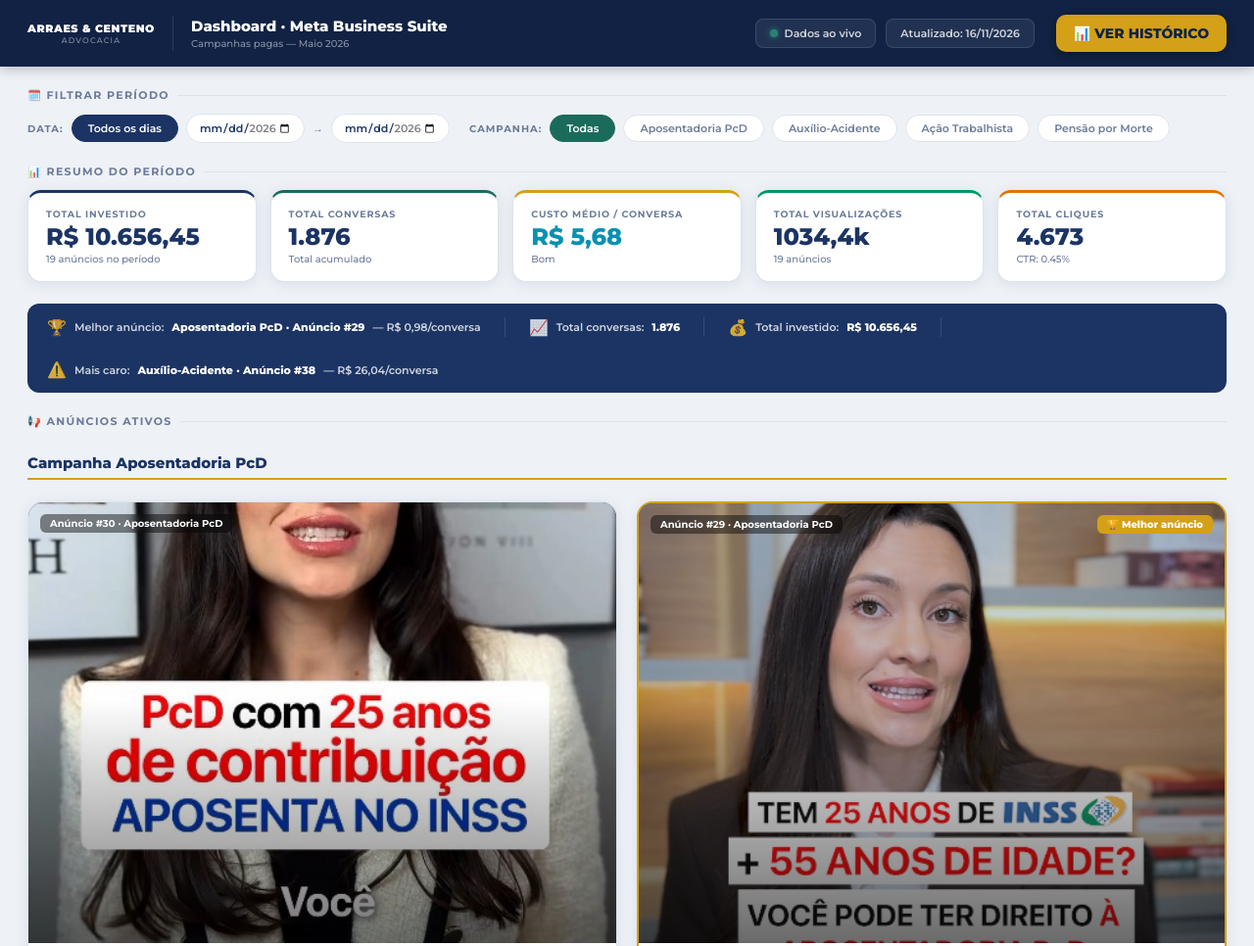
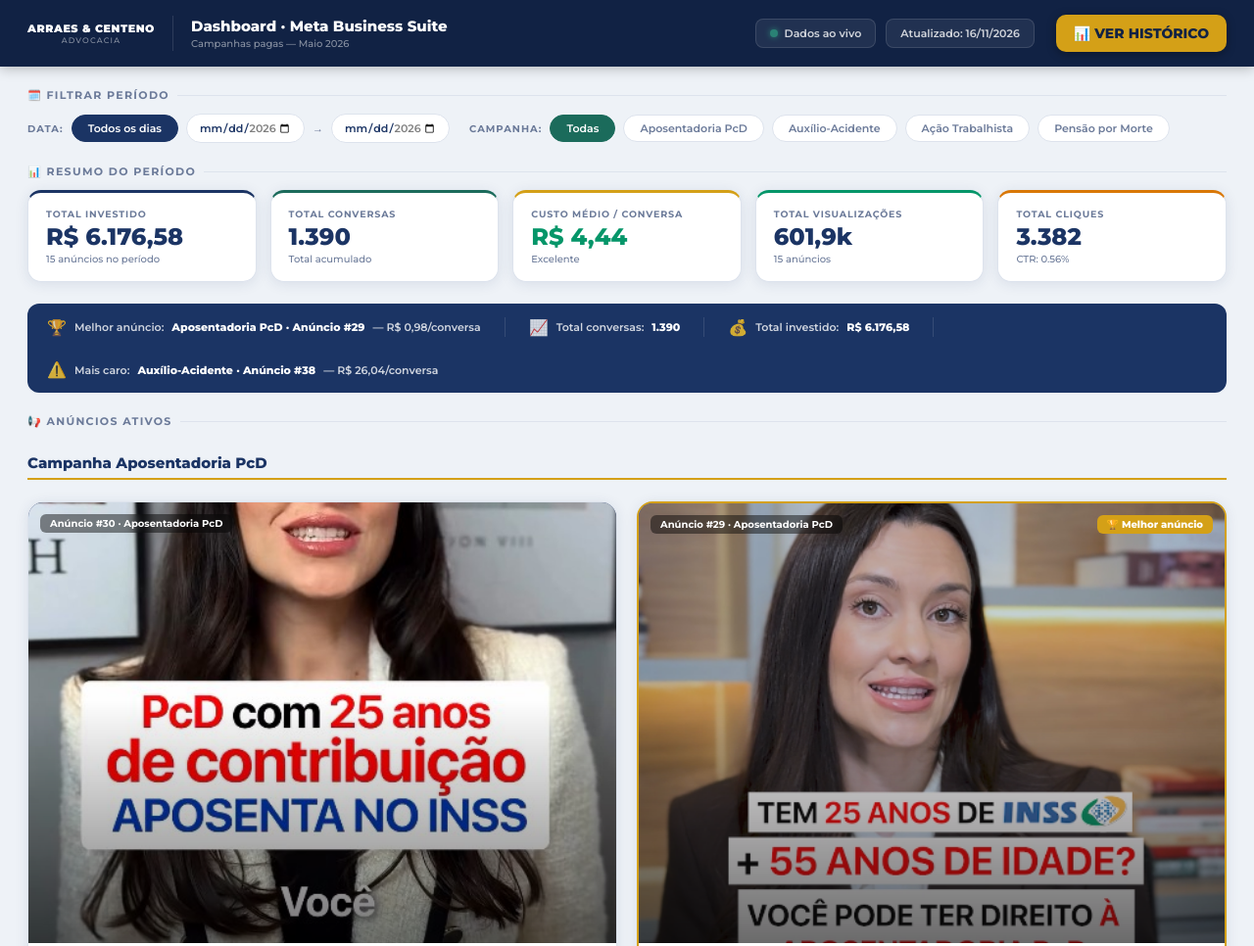
Before and after one commit to iborges3591-jpg/dashboardmetaads, a plain HTML site: page index.html in a window 1280 px wide. Shown: the top 966 px of the page at 98% size. Drawn offline with nearby package versions, Linux system fonts and the light colour scheme.

Commit message:
Refactor ACTIVE_IDS and update filtering logic

```diff
--- a/index.html
+++ b/index.html
@@ -1433,7 +1433,7 @@ id: 'aux_motorista', cat: 'trab', catLabel: 'Ação Trabalhista', num: 'Anúncio
   { id: 'pen_1211', cat: 'pen', catLabel: 'Pensão por Morte', num: 'Anúncio #32', person: '', headline: 'O PAI DO SEU FILHO FALECEU? VOCÊS PODEM TER DIREITO À PENSÃO MENSAL DO INSS', reception: '#32 Quero falar sobre a pensão por morte', igUrl: '', bgGradient: 'linear-gradient(160deg, #1B3464 0%, #2d5fa3 60%, #1B6B5B 100%)', imgFile: 'fotos/pensao_morte_pai.png', daily: [] },
   { id: 'pen_1611', cat: 'pen', catLabel: 'Pensão por Morte', num: 'Anúncio #36', person: '', headline: 'O PAI DO SEU FILHO FALECEU? VOCÊS PODEM TER DIREITO À PENSÃO MENSAL DO INSS', reception: '#36 Quero falar sobre a pensão por morte', igUrl: '', bgGradient: 'linear-gradient(160deg, #1B3464 0%, #2d5fa3 60%, #1B6B5B 100%)', imgFile: 'fotos/pensao_morte.png', daily: [] },
 ];
-  const ACTIVE_IDS = ['apcd_lh1','apcd_lh2','aux_7','aux_pontapora','aux_aquidauana','aux_corumba','aux_navirai','aux_dourados','aux_liderhub','aux_liderhub_ms','aux_cltreg2','aux_frig2','aux_clt_bat','aux_clt_bela','apcd_hernia','apcd_autismo','apcd_audicao','pen_1211','pen_1611']; ADS.splice(0, ADS.length, ...ADS.filter(a => ACTIVE_IDS.includes(a.id)));
+  const ACTIVE_IDS = ['apcd_lh1','apcd_lh2','aux_pontapora','aux_corumba','aux_dourados','aux_liderhub','aux_cltreg2','aux_frig2','aux_clt_bat','aux_clt_bela','apcd_hernia','apcd_autismo','apcd_audicao','pen_1211','pen_1611']; ADS.splice(0, ADS.length, ...ADS.filter(a => ACTIVE_IDS.includes(a.id)));
   const NUM_LH = {apcd_lh1:'#30',apcd_lh2:'#29',aux_frig2:'#31',aux_7:'#12.1',aux_pontapora:'#18.1',aux_aquidauana:'#022.1',aux_dourados:'#15.1',aux_navirai:'#19.1',aux_corumba:'#17.1',aux_liderhub:'#7.1',aux_liderhub_ms:'#7.3',aux_cltreg2:'#27'}; ADS.forEach(a => { const n = NUM_LH[a.id]; if (n) { a.num = 'Anúncio ' + n; a.reception = a.reception.replace(/^#[0-9.]+/, n); } });
 
 // ═══════════════════════════════════════════════════════════
```
